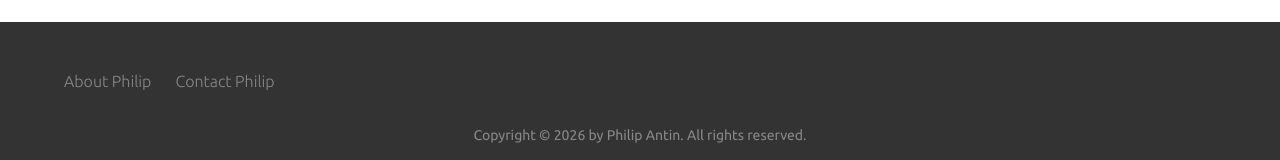
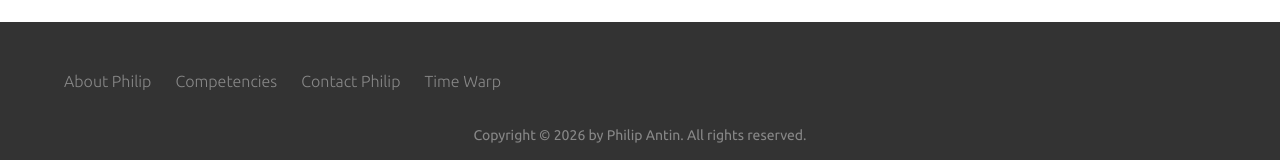
Before and after one commit to notpillipton/philipantindotcom, a React (Vite) app: page / in a window 1280 px wide. Shown: the part 2046-2206 px from the top of the page. Built offline with nearby package versions, Linux system fonts and the light colour scheme.

Commit message:
fix: reconcile footer links with header links

```diff
--- a/src/App.tsx
+++ b/src/App.tsx
@@ -28,7 +28,7 @@ function App() {
         <Route path="/competencies" element={<Competencies />} />
         <Route path="/past" element={<Past />} />
       </Routes>
-      <Footer />
+      <Footer onOpenContact={handleOpenContact} />
       <ContactForm open={contactOpen} onClose={handleCloseContact} />
     </Box>
   )
--- /dev/null
+++ b/src/assets/nav-items.json
@@ -0,0 +1,24 @@
+{
+    "navItems": [
+        {
+            "label": "About Philip",
+            "target": "bio",
+            "isRoute": false
+        },
+        {
+            "label": "Competencies",
+            "target": "/competencies",
+            "isRoute": true
+        },
+        {
+            "label": "Contact Philip",
+            "target": "contact",
+            "isRoute": false
+        },
+        {
+            "label": "Time Warp",
+            "target": "/past",
+            "isRoute": true
+        }
+    ]
+}
--- a/src/components/Footer.tsx
+++ b/src/components/Footer.tsx
@@ -1,9 +1,33 @@
 import React from 'react';
 import { Box, Container, Grid, Link, Typography, List, ListItem } from '@mui/material';
+import { useNavigate, useLocation } from 'react-router-dom';
+import data from '../assets/nav-items.json';
 
-const Footer: React.FC = () => {
-    const scrollToSection = (id: string) => {
-        const element = document.getElementById(id);
+interface FooterProps {
+    onOpenContact: () => void;
+}
+
+const Footer: React.FC<FooterProps> = ({ onOpenContact }) => {
+    const navigate = useNavigate();
+    const location = useLocation();
+
+    const scrollToSection = (target: string, isRoute?: boolean) => {
+        if (target === 'contact') {
+            onOpenContact();
+            return;
+        }
+
+        if (isRoute) {
+            navigate(target);
+            return;
+        }
+
+        if (location.pathname !== '/') {
+            navigate(`/#${target}`);
+            return;
+        }
+
+        const element = document.getElementById(target);
         if (element) {
             element.scrollIntoView({ behavior: 'smooth' });
         }
@@ -15,13 +39,11 @@ const Footer: React.FC = () => {
                 <Grid container spacing={4}>
                     <Grid size={{ xs: 12, md: 6 }}>
                         <List sx={{ display: 'flex', flexDirection: 'row', padding: 0 }}>
-                            {['About Philip', 'Contact Philip'].map((text, index) => {
-                                const targets = ['bio', 'contact'];
-                                return (
-                                    <ListItem key={text} disablePadding sx={{ width: 'auto', mr: 3 }}>
+                            {data.navItems.map((item) => (
+                                <ListItem key={item.target} disablePadding sx={{ width: 'auto', mr: 3 }}>
                                     <Link
                                         component="button"
-                                            onClick={() => scrollToSection(targets[index])}
+                                        onClick={() => scrollToSection(item.target, item.isRoute)}
                                         underline="none"
                                         sx={{
                                             color: '#888',
@@ -30,11 +52,10 @@ const Footer: React.FC = () => {
                                             fontSize: '16px'
                                         }}
                                     >
-                                            {text}
+                                        {item.label}
                                     </Link>
                                 </ListItem>
-                                );
-                            })}
+                            ))}
                         </List>
                     </Grid>
                 </Grid>
--- a/src/components/Header.tsx
+++ b/src/components/Header.tsx
@@ -4,13 +4,7 @@ import { useNavigate, useLocation } from 'react-router-dom';
 import MenuIcon from '@mui/icons-material/Menu';
 import { useTheme } from '@mui/material/styles';
 import useMediaQuery from '@mui/material/useMediaQuery';
-
-const navItems = [
-    { label: 'About Philip', target: 'bio', isRoute: false },
-    { label: 'Competencies', target: '/competencies', isRoute: true },
-    { label: 'Contact Philip', target: 'contact', isRoute: false },
-    { label: 'Time Warp', target: '/past', isRoute: true }
-];
+import data from '../assets/nav-items.json';
 
 function HideOnScroll(props: { children: React.ReactElement }) {
     const { children } = props;
@@ -99,7 +93,7 @@ const Header: React.FC<HeaderProps> = ({ onOpenContact }) => {
                 Philip Antin
             </Typography>
             <List>
-                {navItems.map((item) => (
+                {data.navItems.map((item) => (
                     <ListItem key={item.target} disablePadding>
                         <Button onClick={() => scrollToSection(item.target, item.isRoute)} sx={{ textAlign: 'center', width: '100%', color: 'text.primary' }}>
                             <ListItemText primary={item.label} slotProps={{ primary: { sx: { fontFamily: 'Ubuntu' } } }} />
@@ -131,7 +125,7 @@ const Header: React.FC<HeaderProps> = ({ onOpenContact }) => {
                                 </IconButton>
                             ) : (
                                 <Box sx={{ display: 'flex', gap: 2 }}>
-                                    {navItems.map((item) => (
+                                    {data.navItems.map((item) => (
                                         <Button
                                             key={item.target}
                                             onClick={() => scrollToSection(item.target, item.isRoute)}
```
Lines whose indentation alone changed are shown as unchanged.
